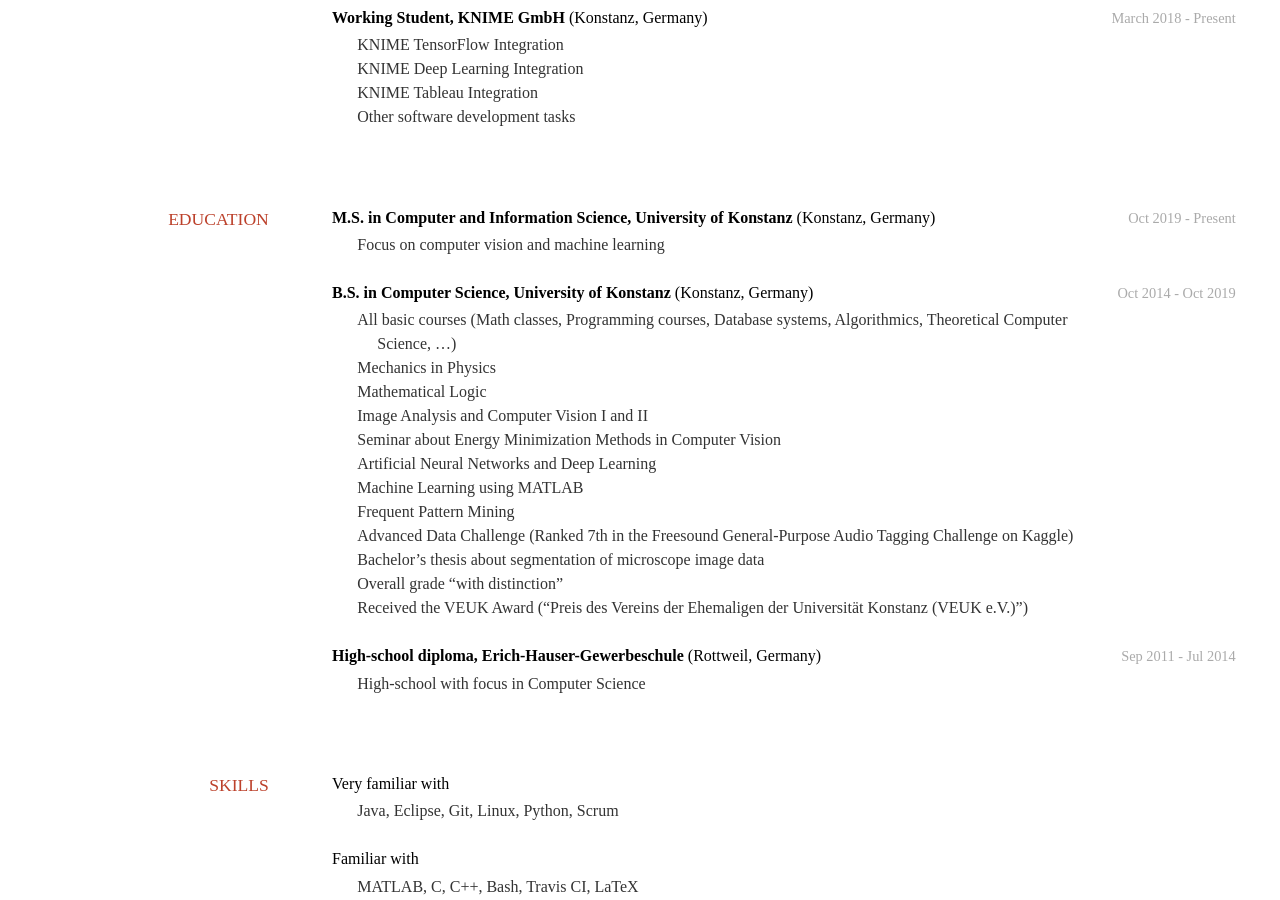
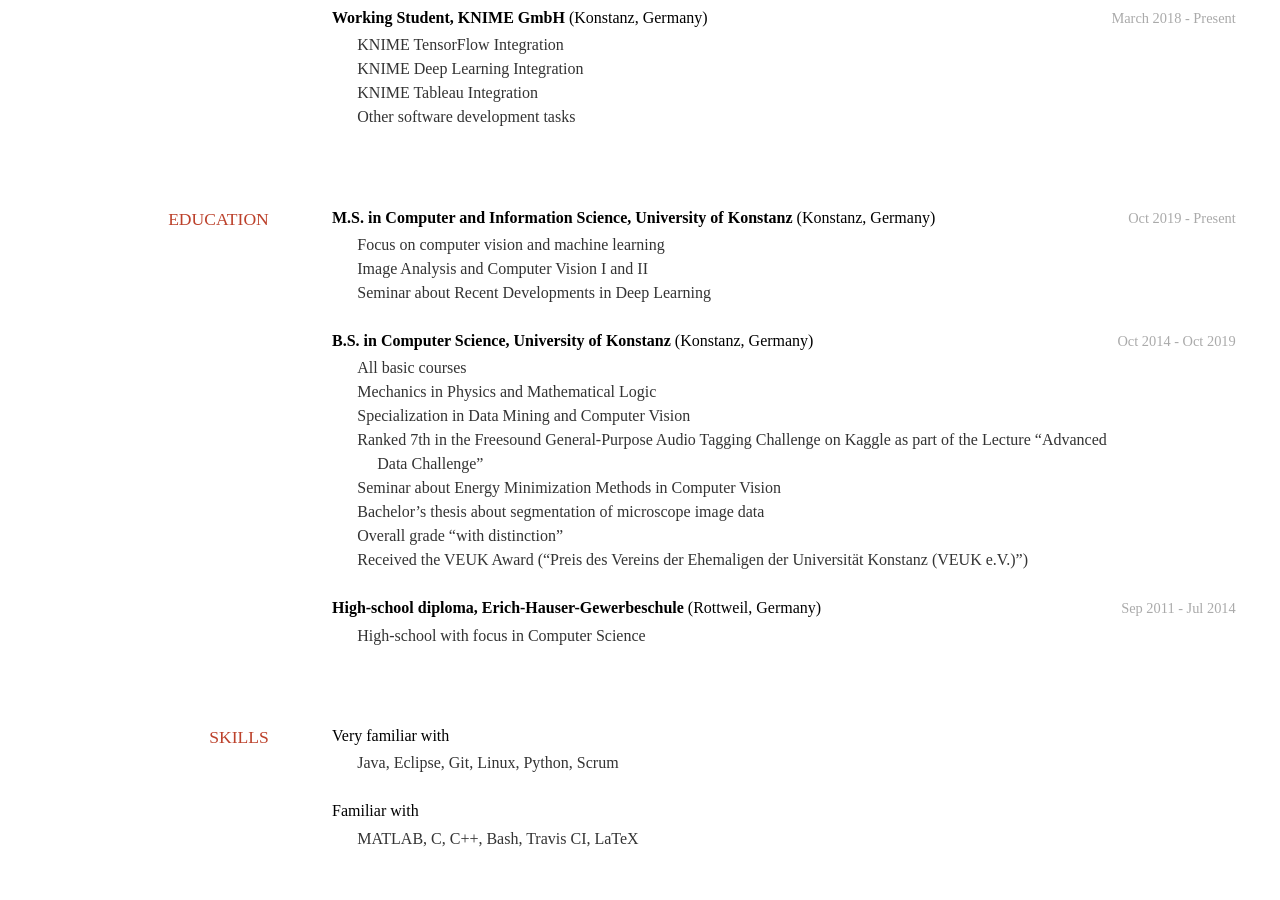
Before and after one commit to HedgehogCode/cv, a Jekyll site: the page built from cv/index.md, in a window 1280 px wide and 900 px high, scrolled down 590 px. Built offline with Jekyll 4.4.1, drawn with Linux system fonts in a browser that asks for light colours; some web fonts are replaced; after the commit the page ends 1465 px from its top, so only the background shows below that.

Commit message:
Restructure B.S. section

```diff
--- a/cv/index.md
+++ b/cv/index.md
@@ -55,19 +55,17 @@
 `Oct 2019 - Present`
 
 - Focus on computer vision and machine learning
+- Image Analysis and Computer Vision I and II
+- Seminar about Recent Developments in Deep Learning
 
 **B.S. in Computer Science, University of Konstanz** (Konstanz, Germany)
 `Oct 2014 - Oct 2019`
 
-- All basic courses (Math classes, Programming courses, Database systems, Algorithmics, Theoretical Computer Science, ...)
-- Mechanics in Physics
-- Mathematical Logic
-- Image Analysis and Computer Vision I and II
+- All basic courses
+- Mechanics in Physics and Mathematical Logic
+- Specialization in Data Mining and Computer Vision
+- Ranked 7th in the Freesound General-Purpose Audio Tagging Challenge on Kaggle as part of the Lecture "Advanced Data Challenge"
 - Seminar about Energy Minimization Methods in Computer Vision
-- Artificial Neural Networks and Deep Learning
-- Machine Learning using MATLAB
-- Frequent Pattern Mining
-- Advanced Data Challenge (Ranked 7th in the Freesound General-Purpose Audio Tagging Challenge on Kaggle)
 - Bachelor's thesis about segmentation of microscope image data
 - Overall grade "with distinction"
 - Received the VEUK Award ("Preis des Vereins der Ehemaligen der Universität Konstanz (VEUK e.V.)")
```
Also changed, not shown: 1 other file.
